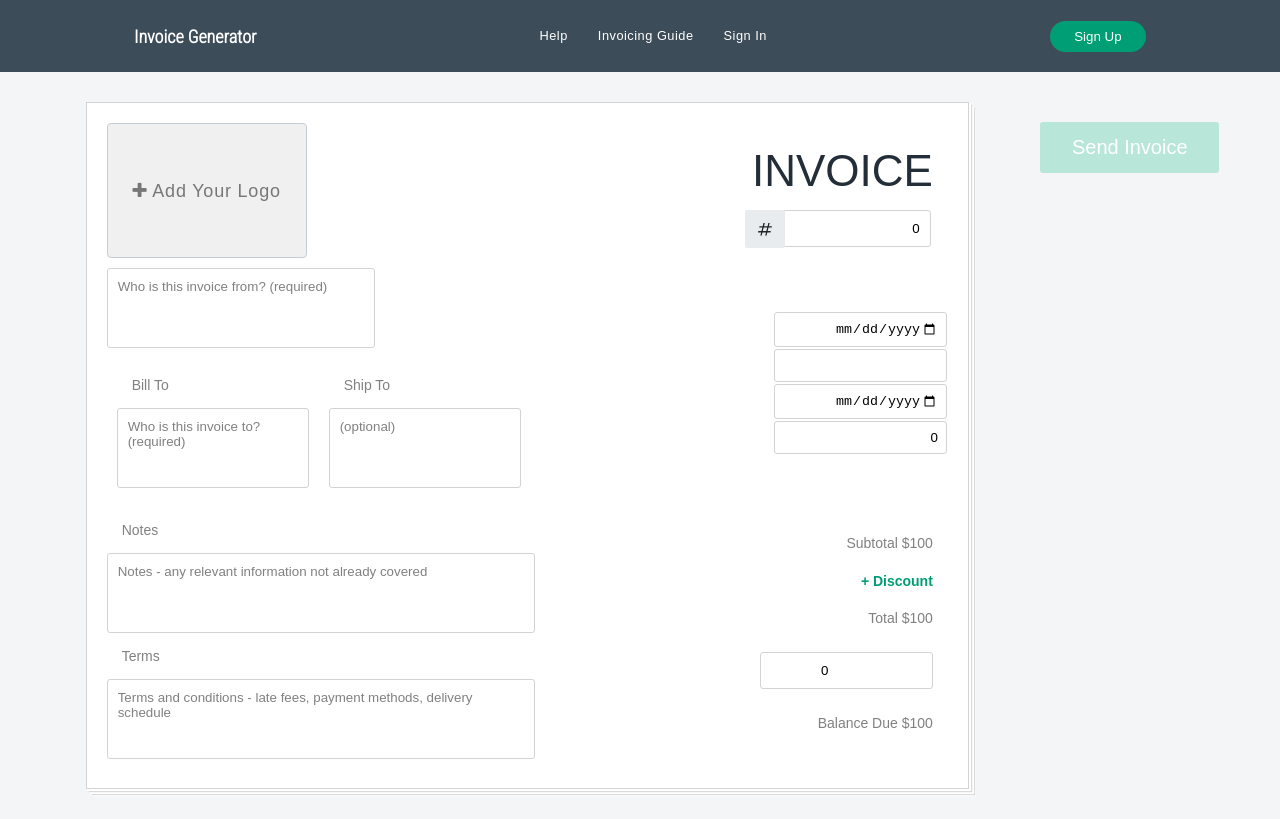
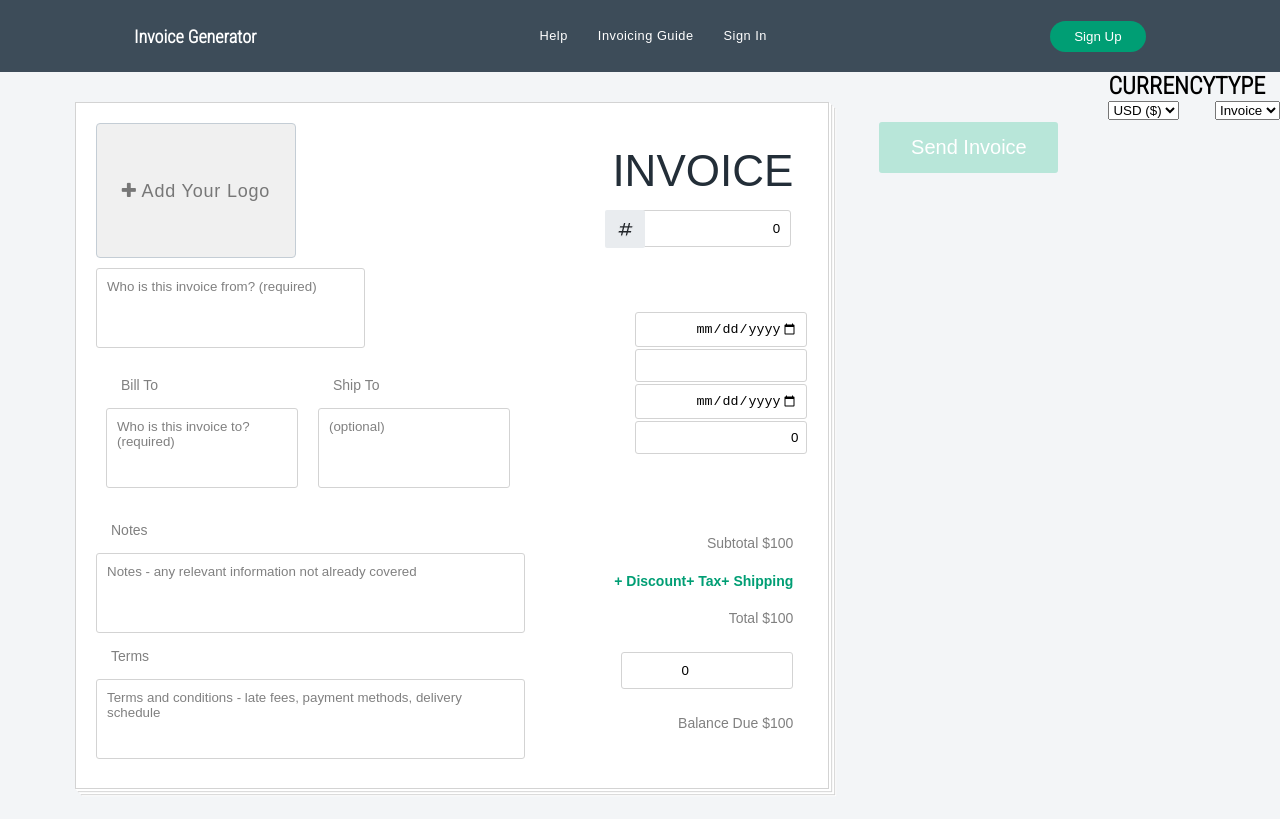
Before and after one commit to kritika27/invoice-generator-react, a React (Create React App) app: page / in a window 1280 px wide. Built offline with nearby package versions, Linux system fonts and the light colour scheme.

Commit message:
Added Tax,Shipping and currency

```diff
--- a/src/components/Form.js
+++ b/src/components/Form.js
@@ -25,6 +25,11 @@ export const Form = () => {
     const [dueDate, setDueDate] = useState();
     const [discount, setDiscount] = useState(0);
     const [hasDiscount, setHasDiscount] = useState(false);
+    const [tax, setTax] = useState(0);
+    const [hasTax, setHasTax] = useState(false);
+    const [shipping, setShipping] = useState(0);
+    const [hasShipping, setHasShipping] = useState(false);
+
 
     const handleSubmit = (e) => {
         e.preventDefault();
@@ -174,9 +179,17 @@ export const Form = () => {
                     </div>
                     <div className='col3'>
                         <p>Subtotal ${subTotal}</p>
+                        <div style={{display:"flex"}}>
                         {!hasDiscount && <div style={{ display: "flex", color: "#009E74", fontWeight: "bold" }}>
                             <p onClick={() => setHasDiscount(!hasDiscount)} style={{ cursor: "pointer" }}>+ Discount</p>
                         </div>}
+                        {!hasTax && <div style={{ display: "flex", color: "#009E74", fontWeight: "bold" }}>
+                            <p onClick={() => setHasTax(!hasTax)} style={{ cursor: "pointer" }}>+ Tax</p>
+                        </div>}
+                        {!hasShipping && <div style={{ display: "flex", color: "#009E74", fontWeight: "bold" }}>
+                            <p onClick={() => setHasShipping(!hasShipping)} style={{ cursor: "pointer" }}>+ Shipping</p>
+                        </div>}
+                        </div>
                         {
                             hasDiscount && <div><input type="text" value={discount}
                                 className='invnumber1'
@@ -187,6 +200,32 @@ export const Form = () => {
                                 <i
                                     onClick={
                                         () => setHasDiscount(!hasDiscount)
+                                    }
+                                    className="fa fa-close"></i></div>
+                        }
+                        {
+                            hasTax && <div><input type="text" value={tax}
+                                className='invnumber1'
+                                style={{ direction: "RTL" }}
+                                onChange={(e) => setTax(e.target.value)}
+                            />
+
+                                <i
+                                    onClick={
+                                        () => setHasTax(!hasTax)
+                                    }
+                                    className="fa fa-close"></i></div>
+                        }
+                        {
+                            hasShipping && <div><input type="text" value={shipping}
+                                className='invnumber1'
+                                style={{ direction: "RTL" }}
+                                onChange={(e) => setShipping(e.target.value)}
+                            />
+
+                                <i
+                                    onClick={
+                                        () => setHasShipping(!hasShipping)
                                     }
                                     className="fa fa-close"></i></div>
                         }
@@ -224,7 +263,19 @@ export const Form = () => {
                     className="btn-disabled"
                     >Send Invoice</button>
             </div>}
-
+<div>
+    <h2>CURRENCY</h2>
+    <select>
+        <option value="USD $">USD ($)</option>
+        <option value="EUR">EUR </option>
+    </select>
+</div>
+<div>
+    <h2>TYPE</h2>
+    <select>
+        <option value="INVOICE">Invoice</option>
+    </select>
+</div>
         </main>
     )
 }
```
